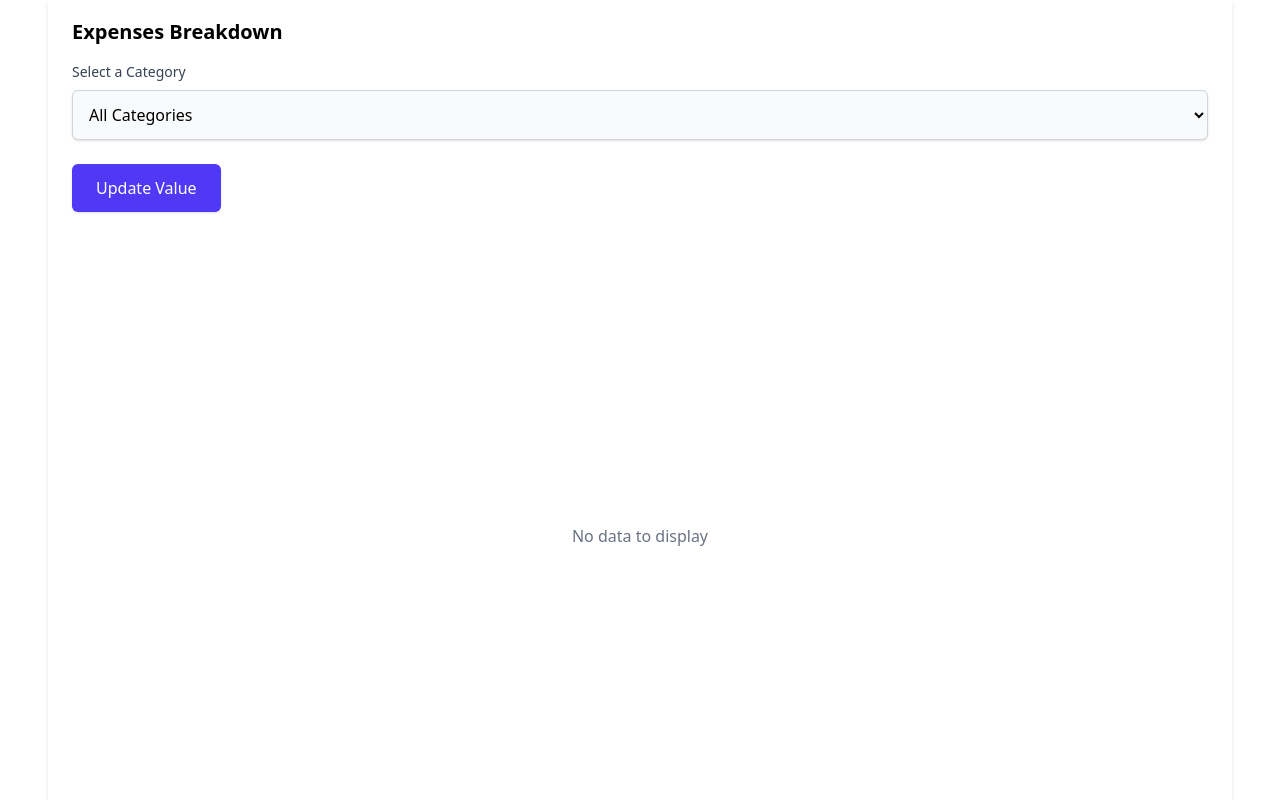
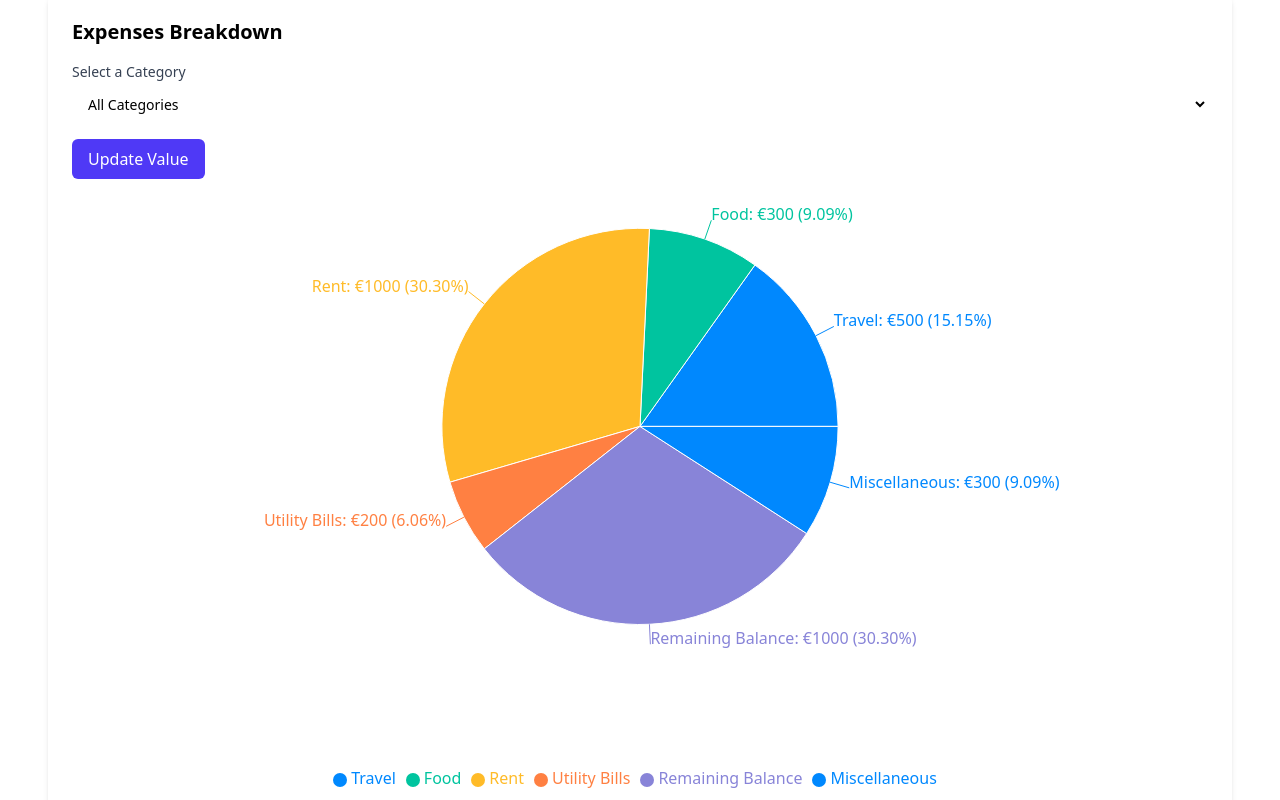
Before and after one commit to Process-Trusters-lisboa/Budgetz, a React (Vite) app: page /dashboard in a window 1280 px wide. Shown: the part 200-1000 px from the top of the page. Built offline with nearby package versions, Linux system fonts and the light colour scheme.

Commit message:
fix pie chart issue

```diff
--- a/src/components/Dashboard.jsx
+++ b/src/components/Dashboard.jsx
@@ -2,20 +2,16 @@ import React, { useState } from 'react';
 import { PieChart, Pie, Cell, Legend, Tooltip, ResponsiveContainer } from 'recharts';
 
 function Dashboard() {
-  const initialCategories = [
-    'Travel',
-    'Food',
-    'Rent',
-    'Utility Bills',
-    'Remaining Balance',
-    'Miscellaneous',
-  ];
+  const [expensesData, setExpensesData] = useState([
+    { name: 'Travel', value: 500 },
+    { name: 'Food', value: 300 },
+    { name: 'Rent', value: 1000 },
+    { name: 'Utility Bills', value: 200 },
+    { name: 'Remaining Balance', value: 1000 },
+    { name: 'Miscellaneous', value: 300 },
+  ]);
 
-  const [expensesData, setExpensesData] = useState(
-    initialCategories.map((category) => ({ name: category, value: 0 }))
-  );
-
-  const COLORS = ['#0088FE', '#00C49F', '#FFBB28', '#FF8042', '#8884D8', '#A52A2A'];
+  const COLORS = ['#0088FE', '#00C49F', '#FFBB28', '#FF8042', '#8884D8'];
 
   const [selectedCategory, setSelectedCategory] = useState('');
   const [inputValue, setInputValue] = useState('');
@@ -51,23 +47,21 @@ function Dashboard() {
     handleUpdateValue();
   };
 
-  const isAllZero = expensesData.every((item) => item.value === 0);
-
   return (
     <div className="p-4 sm:p-6">
       <h1 className="text-xl sm:text-2xl font-bold mb-4">User Dashboard</h1>
       <div className="bg-white p-4 sm:p-6 rounded-lg shadow-md">
         <h2 className="text-lg sm:text-xl font-semibold mb-4">Expenses Breakdown</h2>
 
-        <form onSubmit={handleFormSubmit} className="mb-6">
-          <label htmlFor="category-select" className="block text-sm font-medium text-gray-700 mb-2">
+        <form onSubmit={handleFormSubmit} className="mb-4">
+          <label htmlFor="category-select" className="block text-sm font-medium text-gray-700">
             Select a Category
           </label>
           <select
             id="category-select"
             value={selectedCategory}
             onChange={handleCategoryChange}
-            className="block w-full p-3 border border-gray-300 rounded-md bg-gray-50 shadow focus:outline-none focus:ring-2 focus:ring-indigo-500 focus:border-indigo-500"
+            className="mt-1 block w-full pl-3 pr-10 py-2 text-base border-gray-300 focus:outline-none focus:ring-indigo-500 focus:border-indigo-500 sm:text-sm rounded-md"
           >
             <option value="">All Categories</option>
             {expensesData.map((expense, index) => (
@@ -79,7 +73,7 @@ function Dashboard() {
 
           {selectedCategory && (
             <div className="mt-4">
-              <label htmlFor="amount-input" className="block text-sm font-medium text-gray-700 mb-2">
+              <label htmlFor="amount-input" className="block text-sm font-medium text-gray-700">
                 Enter Amount (€) to Add to {selectedCategory}
               </label>
               <input
@@ -88,7 +82,7 @@ function Dashboard() {
                 min="0"
                 value={inputValue}
                 onChange={handleInputChange}
-                className="block w-full p-3 border border-gray-300 rounded-md bg-gray-50 shadow focus:outline-none focus:ring-2 focus:ring-indigo-500 focus:border-indigo-500"
+                className="mt-1 block w-full pl-3 pr-10 py-2 text-base border-gray-300 focus:outline-none focus:ring-indigo-500 focus:border-indigo-500 sm:text-sm rounded-md"
                 placeholder="Enter amount in euros"
               />
             </div>
@@ -96,7 +90,7 @@ function Dashboard() {
 
           <button
             type="submit"
-            className="mt-6 w-full sm:w-auto px-6 py-3 bg-indigo-600 text-white rounded-md shadow hover:bg-indigo-700 transition"
+            className="mt-4 w-full sm:w-auto px-4 py-2 bg-indigo-600 text-white rounded-md hover:bg-indigo-700"
           >
             Update Value
           </button>
@@ -104,9 +98,6 @@ function Dashboard() {
 
         <div className="w-full h-[350px] sm:h-[400px] md:h-[500px] lg:h-[600px]">
           <ResponsiveContainer width="100%" height="100%">
-            {isAllZero ? (
-              <div className="flex items-center justify-center h-full text-gray-500">No data to display</div>
-            ) : (
             <PieChart>
               <Pie
                 data={expensesData}
@@ -116,17 +107,20 @@ function Dashboard() {
                 fill="#8884d8"
                 dataKey="value"
                 label={({ name, value, percent }) =>
-                    value > 0 ? `${name}: €${value} (${(percent * 100).toFixed(2)}%)` : ''
+                  `${name}: €${value} (${(percent * 100).toFixed(2)}%)`
                 }
               >
                 {expensesData.map((entry, index) => (
-                    <Cell key={`cell-${index}`} fill={COLORS[index]} />
+                  <Cell key={`cell-${index}`} fill={COLORS[index % COLORS.length]} />
                 ))}
               </Pie>
               <Tooltip />
-                <Legend layout="horizontal" verticalAlign="bottom" align="center" />
+              <Legend
+                layout="horizontal"
+                verticalAlign="bottom"
+                align="center"
+              />
             </PieChart>
-            )}
           </ResponsiveContainer>
         </div>
       </div>
```
Lines whose indentation alone changed are shown as unchanged.
